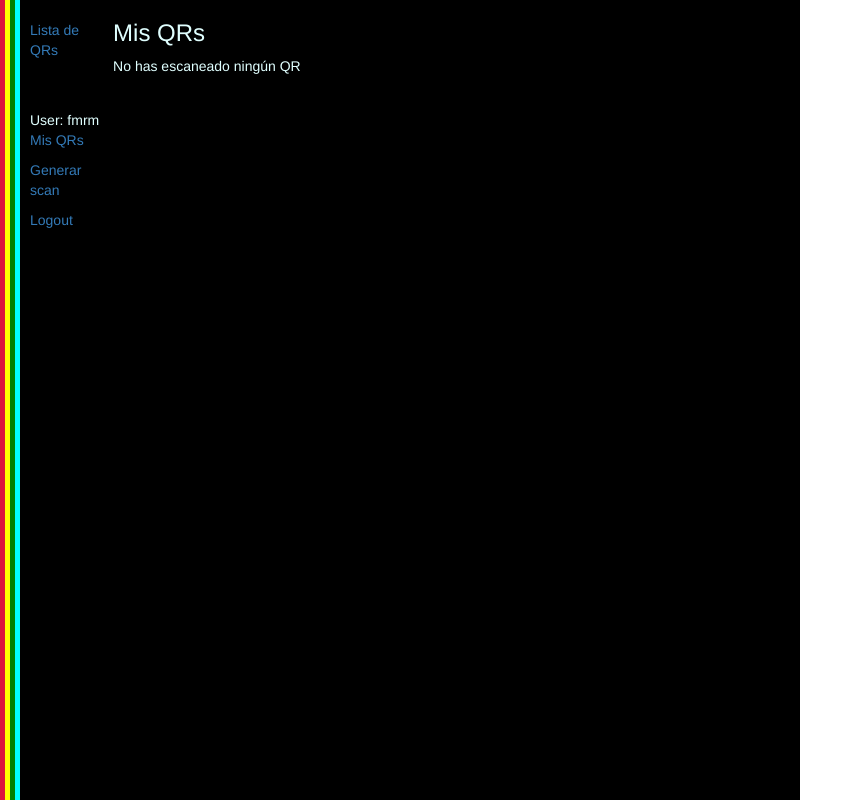
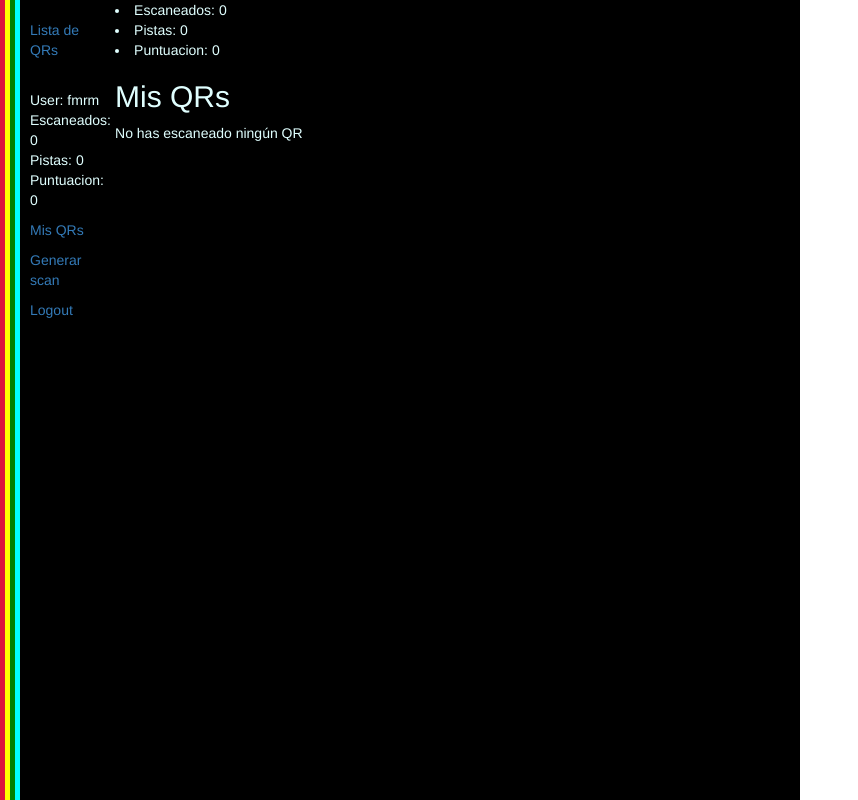
Before and after one commit to fran-r/gimkana_festa_major, a Django app: page /gimkana/myqrs/ in a window 1280 px wide. Shown: the whole page, without its empty margins (0-858 px from the left). Run offline with Django 3.2, Linux system fonts and the light colour scheme; a user stored in the database is signed in; data comes from the database, SQL or seed files in the repository; some libraries are stand-ins or nearby versions.

Commit message:
Add scoring functionality

```diff
--- a/fm/settings.py
+++ b/fm/settings.py
@@ -71,6 +71,7 @@ TEMPLATES = [
                 'django.template.context_processors.request',
                 'django.contrib.auth.context_processors.auth',
                 'django.contrib.messages.context_processors.messages',
+                'gimkana.context_processors.scoring',
             ],
         },
     },
--- /dev/null
+++ b/gimkana/context_processors.py
@@ -0,0 +1,24 @@
+from django.db.models import Count, Sum
+
+from .models import UserQr
+
+
+def scoring(request):
+    if not request.user.is_authenticated:
+        return {}
+
+    result = (
+        UserQr.objects
+        .filter(user=request.user, scan_date__isnull=False)
+        .aggregate(
+            num_qrs=Count('*'),
+            num_hints=Sum('hints'),
+            score=Sum('value'),
+        )
+    )
+
+    return {
+        'num_qrs': result['num_qrs'] or 0,
+        'num_hints': result['num_hints'] or 0,
+        'score': result['score'] or 0,
+    }
--- a/gimkana/models/userqr.py
+++ b/gimkana/models/userqr.py
@@ -11,6 +11,7 @@ class UserQr(models.Model):
     user = models.ForeignKey(User, on_delete=models.CASCADE)
     hints = models.IntegerField(blank=True, default=0)
     scan_date = models.DateTimeField(blank=True, null=True)
+    value = models.IntegerField(blank=True, default=5)
 
     @property
     def is_scanned(self):
@@ -22,7 +23,8 @@ class UserQr(models.Model):
 
     def __str__(self):
         """String for representing the Model object."""
-        return '{0} ({1}) scanned by {2} on {3}'.format(self.qr.id, self.qr.name, self.user.username, self.scan_date)
+        return '{0} ({1}) scanned by {2} on {3} - {4}'\
+            .format(self.qr.id, self.qr.name, self.user.username, self.scan_date, self.value)
 
     def get_absolute_url(self):
         """
--- a/gimkana/templates/base_generic.html
+++ b/gimkana/templates/base_generic.html
@@ -31,8 +31,10 @@
 {#                        <li><a href="{% url 'index' %}">Home</a></li>#}
                         <li><a href="{% url 'qrs' %}">Lista de QRs</a></li>
                         <p></p>
-                        <br></br>
+                        <br>
                         <li>User: {{ user.get_username }}</li>
+                        {% include "gimkana/scoring.html" %}
+                        <p></p>
                         <li><a href="{% url 'myqrs' %}">Mis QRs</a></li>
                         <p></p>
                         <li><a href="{% url 'qrscan-test' %}">Generar scan</a></li>
--- a/gimkana/templates/gimkana/qr_scanned_list.html
+++ b/gimkana/templates/gimkana/qr_scanned_list.html
@@ -1,6 +1,8 @@
 {% extends "base_generic.html" %}
 
 {% block content %}
+    {% include "gimkana/scoring.html" %}
+
     <h1>Lista de QRs</h1>
 
     {% for qr in qr_list %}
--- /dev/null
+++ b/gimkana/templates/gimkana/scoring.html
@@ -0,0 +1,5 @@
+{% block scores %}
+    <li>Escaneados: {{ num_qrs }}</li>
+    <li>Pistas: {{ num_hints }}</li>
+    <li>Puntuacion: {{ score }}</li>
+{% endblock %}
--- a/gimkana/templates/gimkana/user_qr_list.html
+++ b/gimkana/templates/gimkana/user_qr_list.html
@@ -1,7 +1,9 @@
 {% extends "base_generic.html" %}
 
 {% block content %}
-    <h3>Mis QRs</h3>
+    {% include "gimkana/scoring.html" %}
+
+    <h2>Mis QRs</h2>
 
     {% if userqr_list %}
         {% for userqr in userqr_list %}
--- a/gimkana/views/userqr.py
+++ b/gimkana/views/userqr.py
@@ -30,7 +30,7 @@ class UserQrCreateView(SignupRequiredMixin, CreateView):
         user_qr, is_new = UserQr.objects.get_or_create(qr_id=qr_id, user=username, defaults={'scan_date': datetime.now()})
         # Preserve the first scan_date on subsequent scans
         if not user_qr.scan_date:
-            user_qr.scan_date=datetime.now()
+            user_qr.scan_date = datetime.now()
             user_qr.save(update_fields=['scan_date'])
 
         return redirect('qr-detail', pk=qr_id)
@@ -63,6 +63,10 @@ class UserQrGetHintView(SignupRequiredMixin, CreateView):
         username = self.request.user
 
         # Update userqr entry (was created when entering in the qr-details view) and redirect to qr details view
-        UserQr.objects.filter(qr_id=qr_id, user=username).update(hints=F('hints') + 1)
+        (
+            UserQr.objects
+            .filter(qr_id=qr_id, user=username)
+            .update(hints=F('hints') + 1, value=F('value') - 1)
+        )
 
         return redirect('qr-detail', pk=qr_id)
```
Also changed, not shown: gimkana/migrations/0001_initial.py.
